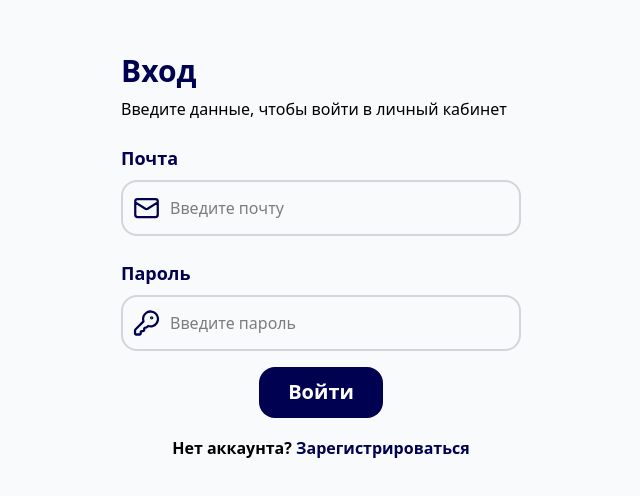
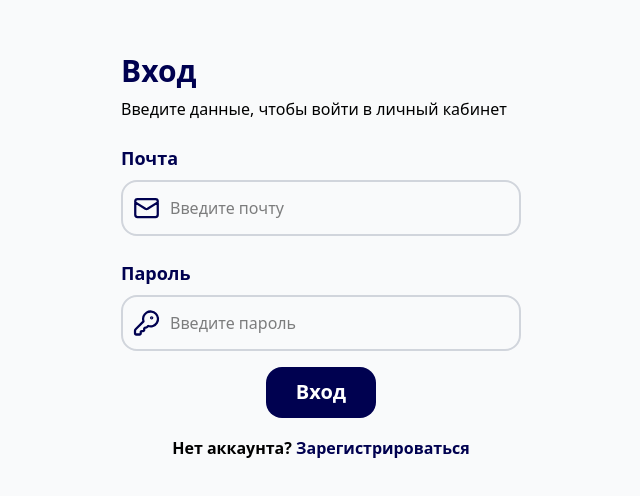
Before and after one commit to Hallo-Kostya/ab-toproject-front, a Next.js app: page /login in a window 1280 px wide. Shown: the part 144-640 px from the top of the page, without its empty margins (319-959 px from the left). Built offline with nearby package versions, Linux system fonts and the light colour scheme.

Commit message:
stub: added simulation of registration and login

```diff
--- a/app/(public)/login/page.tsx
+++ b/app/(public)/login/page.tsx
@@ -1,12 +1,55 @@
+'use client'
+
 import Image from "next/image";
+import { useState } from "react";
+import { useRouter } from "next/navigation";
 
 export default function LoginPage() {
+  const [email, setEmail] = useState('');
+  const [password, setPassword] = useState('');
+  const [error, setError] = useState('');
+  const [isLoading, setIsLoading] = useState(false);
+  const router = useRouter();
+
+  const handleSubmit = async (e: React.FormEvent) => {
+    e.preventDefault();
+    setError('');
+
+    setIsLoading(true);
+
+    {/* RESPONSE BLOCK */}
+    try {
+      console.log('Login:', {
+        email,
+        password: '[HIDDEN]'
+      });
+
+      await new Promise(resolve => setTimeout(resolve, 2000));
+
+      {/* RESPONSE */}
+
+      router.push('/projects');
+
+    } catch (err) {
+      setError('Incorrect email or password');
+      console.error('Login error:', err);
+    } finally {
+      setIsLoading(false);
+    }
+  };
+
   return (
     <div className="max-w-[560px] mx-auto p-6">
       <h1 className="text-3xl text-[#000150] font-bold mb-2">Вход</h1>
       <p className="mb-6">Введите данные, чтобы войти в личный кабинет</p>
 
-      <form className="mb-[18px]">
+      {error && (
+        <div className="">
+          {error}
+        </div>
+      )}
+
+      <form onSubmit={handleSubmit} className="mb-[18px]">
         <div className="mb-6">
           <label htmlFor="email" className="block mb-2 text-[18px] font-semibold text-[#000150]">
             Почта
@@ -19,6 +62,8 @@ export default function LoginPage() {
               type="email"
               id="email"
               name="email"
+              value={email}
+              onChange={(e) => setEmail(e.target.value)}
               required
               className="w-full pl-[47px] pr-4 py-[14px] rounded-[16px] border-[2px] border-gray-300"
               placeholder="Введите почту"
@@ -38,6 +83,8 @@ export default function LoginPage() {
               type="password"
               id="password"
               name="password"
+              value={password}
+              onChange={(e) => setPassword(e.target.value)}
               required
               className="w-full pl-[47px] pr-4 py-[14px] rounded-[16px] border-[2px] border-gray-300"
               placeholder="Введите пароль"
@@ -48,9 +95,10 @@ export default function LoginPage() {
         <div className="flex justify-center">
           <button
             type="submit"
+            disabled={isLoading}
             className="max-w-[201px] bg-[#000150] text-white font-bold text-xl py-[11.5px] px-[29.5px] rounded-[16px] hover:bg-blue-900"
           >
-            Войти
+            {isLoading ? 'Вход...' : 'Вход'}
           </button>
         </div>
       </form>
--- a/app/(public)/register/page.tsx
+++ b/app/(public)/register/page.tsx
@@ -1,12 +1,72 @@
+'use client'
+
 import Image from "next/image";
+import { useState } from "react";
+import { useRouter } from "next/navigation";
 
 export default function RegisterPage() {
+  const [email, setEmail] = useState('');
+  const [password, setPassword] = useState('');
+  const [confirmPassword, setConfirmPassword] = useState('');
+  const [error, setError] = useState('');
+  const [isLoading, setIsLoading] = useState(false);
+  const router = useRouter();
+
+  const validatePassword = (password: string): boolean => {
+    const regex = /^(?=.*[A-Za-z])(?=.*\d)[A-Za-z\d]{8,}$/;
+    return regex.test(password);
+  };
+
+  const handleSubmit = async (e: React.FormEvent) => {
+    e.preventDefault();
+    setError('');
+
+    if (!validatePassword(password)) {
+      setError('Пароль должен содержать минимум 8 символов, буквы и цифры');
+      return;
+    }
+
+    if (password !== confirmPassword) {
+      setError('Пароли не совпадают');
+      return;
+    }
+
+    setIsLoading(true);
+
+    {/* RESPONSE BLOCK */}
+
+    try {
+      console.log('Registration:', {
+        email,
+        password: '[HIDDEN]'
+      });
+
+      await new Promise(resolve => setTimeout(resolve, 1500));
+
+      {/* RESPONSE */}
+
+      router.push('/login');
+
+    } catch (err) {
+      setError('Registration failed. Try again later.');
+      console.error('Registration error:', err);
+    } finally {
+      setIsLoading(false);
+    }
+  };
+
   return (
     <div className="max-w-[560px] mx-auto p-6">
       <h1 className="text-3xl text-[#000150] font-bold mb-2">Регистрация</h1>
       <p className="mb-6">Введите данные для регистрации нового аккаунта</p>
 
-      <form className="mb-[18px]">
+      {error && (
+        <div className="">
+          {error}
+        </div>
+      )}
+
+      <form onSubmit={handleSubmit} className="mb-[18px]">
         <div className="mb-6">
           <label htmlFor="email" className="block mb-2 text-[18px] font-semibold text-[#000150]">
             Почта
@@ -19,6 +79,8 @@ export default function RegisterPage() {
               type="email"
               id="email"
               name="email"
+              value={email}
+              onChange={(e) => setEmail(e.target.value)}
               required
               className="w-full pl-[47px] pr-4 py-[14px] rounded-[16px] border-[2px] border-gray-300"
               placeholder="Введите почту"
@@ -38,9 +100,12 @@ export default function RegisterPage() {
               type="password"
               id="password"
               name="password"
+              value={password}
+              onChange={(e) => setPassword(e.target.value)}
               required
               className="w-full pl-[47px] pr-4 py-[14px] rounded-[16px] border-[2px] border-gray-300"
               placeholder="Введите пароль"
+              minLength={8}
             />
           </div>
         </div>
@@ -57,6 +122,8 @@ export default function RegisterPage() {
               type="password"
               id="confirmPassword"
               name="confirmPassword"
+              value={confirmPassword}
+              onChange={(e) => setConfirmPassword(e.target.value)}
               required
               className="w-full pl-[47px] pr-4 py-[14px] rounded-[16px] border-[2px] border-gray-300"
               placeholder="Повторите ваш пароль"
@@ -67,9 +134,10 @@ export default function RegisterPage() {
         <div className="flex justify-center">
           <button
             type="submit"
+            disabled={isLoading}
             className="max-w-[201px] bg-[#000150] text-white font-bold text-xl py-[11.5px] px-[29.5px] rounded-[16px] hover:bg-blue-900"
           >
-            Регистрация
+            {isLoading ? 'Регистрация...' : 'Регистрация'}
           </button>
         </div>
       </form>
```
